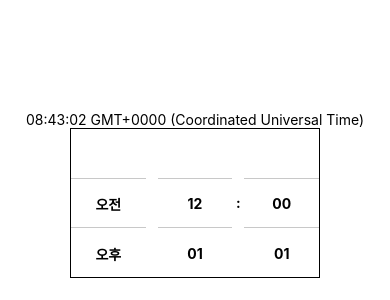
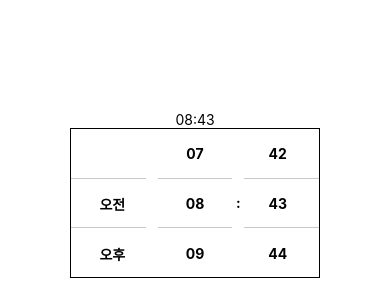
Before and after one commit to knsnyo/ReactNative-practice, a React Native app in the folder alarm/: screen / in a window 390 px wide. Shown: the part 228-528 px from the top of the page. Built offline with nearby package versions, Linux system fonts and the light colour scheme.

Commit message:
20220715 I don't understand

```diff
--- a/alarm/App.js
+++ b/alarm/App.js
@@ -10,8 +10,10 @@ export default () => {
 
   return (
     <View style={styles.view}>
-      <Text>{time.toTimeString()}</Text>
+      <Text>{time.toTimeString().slice(0, 5)}</Text>
       <TimePicker
+        value={time}
+        onChange={setTime}
         width={VIEW_WIDTH}
         buttonHeight={BUTTON_HEIGHT}
         visibleCount={3}
--- a/alarm/components/TimePicker/TimePicker.jsx
+++ b/alarm/components/TimePicker/TimePicker.jsx
@@ -1,30 +1,101 @@
 import React from "react";
-import { StyleSheet, Text, View, ScrollView, Animated, TouchableWithoutFeedback } from 'react-native';
+import {
+  StyleSheet,
+  Text,
+  View,
+  ScrollView,
+  Animated,
+} from "react-native";
 import { debounce } from "lodash";
-import { fillEmpty, getCenterPosition, getCenterPositionFromIndex } from "../../utils";
+import {
+  fillEmpty,
+  getCenterPositionFromIndex,
+  getIndexFromOffset,
+} from "../../utils";
 import { AMPM, BUTTON_HEIGHT, GAP, HOUR, MINUTE } from "../../values";
+import { Pressable } from "react-native";
 
-const TimePicker = ({ width, buttonHeight, visibleCount }) => {
+const isPM = date => date.getHours() >= 12;
+const ITEMS = [
+  {
+    key: "ampm",
+    items: AMPM,
+  },
+  {
+    key: "hour",
+    items: HOUR,
+  },
+  {
+    key: "min",
+    items: MINUTE,
+  },
+];
+
+const TimePicker = ({ value, onChange, width, buttonHeight, visibleCount }) => {
   if (0 === visibleCount % 2) throw new Error("visibleCount must be odd");
+  const dateString = value.toTimeString();
 
   // 배열 마다 ref 넣기
   const refs = React.useRef(
     // Array.from({ length: 3}) : 길이 3인 배열 얕은 복사
-    Array.from({ length: 3}).map(_ => React.createRef())
+    Array.from({ length: 3 }).map(_ => React.createRef())
+  );
+  const animatedValues = React.useRef(
+    Array.from({ length: 3 }).map(_ => new Animated.Value(0))
   );
 
-  // 스크롤 멈췄을 때
-  const getOnScrollStop = index => (offsetY, label) => {
-    const CENTER_POSITION = getCenterPosition(offsetY);
-    refs.current[index].current.scrollTo({ y: CENTER_POSITION})
-  };
+  const getScrollProps = (index, key, items) => {
+    const onScrollStop = debounce(
+      (offsetY) => {
+        const date = new Date(value.getTime());
+        const itemIndex = getIndexFromOffset(offsetY);
 
-  const getScrollProps = index => {
-    const onScrollStop = debounce(getOnScrollStop(index), 200, {
+        if ("ampm" === key) {
+          const currValueIsPM = isPM(date);
+          const nextValueIsPM = AMPM[itemIndex] === "오후";
+          if (currValueIsPM && !nextValueIsPM) {
+            date.setHours(date.getHours() - 12);
+          }
+          if (!currValueIsPM && nextValueIsPM) {
+            date.setHours(date.getHours() + 12);
+          }
+        }
+
+        if ("hour" === key) {
+          const hour = Number(HOUR[itemIndex]);
+
+          if (isPM(date)) {
+            const isNoon = hour === 12;
+            if (isNoon) {
+              date.setHours(12);
+            } else {
+              date.setHours(hour + 12);
+            }
+          } else {
+            const isMidnight = hour === 12;
+            if (isMidnight) {
+              date.setHours(0);
+            } else {
+              date.setHours(hour);
+            }
+          }
+        }
+        if ("min" === key) {
+          date.setMinutes(MINUTE[itemIndex]);
+        }
+        onChange(date);
+      },
+      200,
+      {
         leading: false,
         trailing: true,
-    });
+      }
+    );
+
     return {
+      key,
+      index,
+      items,
       showsVerticalScrollIndicator: false,
       contentContainerStyle: {
         left: 0,
@@ -32,116 +103,172 @@ const TimePicker = ({ width, buttonHeight, visibleCount }) => {
         position: "absolute",
       },
       ref: refs.current[index],
-      onScrollBeginDrag: _ => {
+      onScrollBeginDrag: (_) => {
         onScrollStop.cancel();
       },
-      onScrollEndDrag: e => {
+      onScrollEndDrag: (e) => {
         onScrollStop.cancel();
-        onScrollStop(e.nativeEvent.contentOffset.y, "onScrollEndDrag");
+        onScrollStop(e.nativeEvent.contentOffset.y);
       },
-      onMomentumScrollBegin: _ => {
+      onMomentumScrollBegin: (_) => {
         onScrollStop.cancel();
       },
-      onMomentumScrollEnd: e => {
+      onMomentumScrollEnd: (e) => {
         onScrollStop.cancel();
-        onScrollStop(e.nativeEvent.contentOffset.y, "onMomentumScrollEnd");
+        onScrollStop(e.nativeEvent.contentOffset.y);
       },
+      getOnPress: (item) => (_) => {
+        const targetIndex = items.indexOf(item);
+        if (-1 === targetIndex) return;
+
+        const CENTER_POSITION = getCenterPositionFromIndex(targetIndex);
+
+        onScrollStop(CENTER_POSITION);
+        onScrollStop.flush();
+      },
+      animatedValue: animatedValues.current[index],
+      scrollEventThrottle: 16,
     };
   };
 
-  // setter 없는 useState 아마도...
-  const [scrollProps] = React.useState(() => Array.from({ length: 3}).map((_, index) => getScrollProps(index)));
+  const scrollProps = React.useMemo(
+    (_) =>
+      ITEMS.map(({ key, items }, index) => getScrollProps(index, key, items)),
+    [dateString]
+  );
 
-  const getOnPress = (scrollViewIndex, buttonIndex) => _ => {
-    const targetIndex = buttonIndex -1;
+  React.useEffect(
+    (_) => {
+      const ampm = isPM(value) ? "오후" : "오전";
+      const hour = String(
+        isPM(value) ? value.getHours() - 12 : value.getHours()
+      ).padStart(2, "0");
+      const minute = String(value.getMinutes()).padStart(2, "0");
+
+      const matchIndex = [
+        AMPM.indexOf(ampm),
+        HOUR.indexOf(hour),
+        MINUTE.indexOf(minute),
+      ];
+
+      scrollProps.forEach((props, index) => {
+        props.ref.current.scrollTo({
+          y: getCenterPositionFromIndex(matchIndex[index]),
+        });
+      });
+    },
+    [dateString]
+  );
+
+  const getOnPress = (scrollViewIndex, buttonIndex) => (_) => {
+    const targetIndex = buttonIndex - 1;
     if (targetIndex < 0) return;
     const CENTER_POSITION = getCenterPositionFromIndex(targetIndex);
-    scrollProps[scrollViewIndex].ref.current.scrollTo({ y: CENTER_POSITION});
+    scrollProps[scrollViewIndex].ref.current.scrollTo({ y: CENTER_POSITION });
   };
 
   return (
-    <View style={[styles.container, {width, height: visibleCount * buttonHeight}]}>
-      <ScrollView {...scrollProps[0]}>
-        {fillEmpty(visibleCount, AMPM).map((item, index) => (
-          <Button label={item} onPress={getOnPress(0, index)} key={index}/>
-        ))}
+    <View
+      style={[styles.container, { width, height: visibleCount * buttonHeight }]}
+    >
+      {scrollProps.map((props, scrollViewIndex) => {
+        const renderItems = fillEmpty(visibleCount, props.items);
+        return (
+          <ScrollView
+            {...props}
+            onScroll={Animated.event(
+              [{ nativeEvent: { contentOffset: { y: props.animatedValue } } }],
+              { useNativeDriver: false }
+            )}
+          >
+            {renderItems.map((item, index) => {
+              const position = getCenterPositionFromIndex(
+                props.items.indexOf(item)
+              );
+
+              const opacity = props.animatedValue.interpolate({
+                inputRange: [
+                  position - BUTTON_HEIGHT,
+                  position - BUTTON_HEIGHT / 2,
+                  position,
+                  position + BUTTON_HEIGHT / 2,
+                  position + BUTTON_HEIGHT,
+                ],
+                outputRange: [0.2, 0.5, 1, 0.5, 0.2],
+                extrapolate: "clamp",
+              });
+
+              return (
+                <Button
+                  key={item}
+                  style={{ opacity }}
+                  label={item}
+                  onPress={props.getOnPress(item)}
+                />
+              );
+            })}
           </ScrollView>
-      <GapView/>
-      <ScrollView {...scrollProps[1]}>
-        {fillEmpty(visibleCount, HOUR).map((item, index) => (
-          <Button label={item} onPress={getOnPress(1, index)} key={index}/>
-        ))}
-      </ScrollView>
-      <GapView/>
-      <ScrollView {...scrollProps[2]}>
-        {fillEmpty(visibleCount, MINUTE).map((item, index) => (
-          <Button label={item} onPress={getOnPress(2, index)} key={index}/>
-        ))}
-      </ScrollView>
-      <OverlayView/>
+        );
+      })}
+      <OverlayView />
     </View>
   );
 };
 
-
+const AnimatedPressable = Animated.createAnimatedComponent(Pressable);
 
 const Button = ({ label, onPress }) => {
   return (
-    <TouchableWithoutFeedback onPress={onPress}>
+    <AnimatedPressable onPress={onPress}>
       <View style={styles.button}>
         <Text style={styles.buttonLabel}>{label}</Text>
       </View>
-    </TouchableWithoutFeedback>
-  )
+    </AnimatedPressable>
+  );
 };
 
-const GapView = ({children}) => {
-  return (
-    <View style={styles.gap}>
-      {children}
-    </View>
-  )
+const GapView = ({ children }) => {
+  return <View style={styles.gap}>{children}</View>;
 };
 
-const OverlayView = _ => {
+const OverlayView = (_) => {
   return (
     <View
       pointerEvents="none"
-      style={[StyleSheet.absoluteFill, styles.overlay]}>
+      style={[StyleSheet.absoluteFill, styles.overlay]}
+    >
       <View style={styles.overlayVisibleView}>
-          <View style={styles.overlayVisibleViewInner}/>
-          <GapView/>
-          <View style={styles.overlayVisibleViewInner}/>
+        <View style={styles.overlayVisibleViewInner} />
+        <GapView />
+        <View style={styles.overlayVisibleViewInner} />
         <GapView>
           <Text style={styles.buttonLabel}>:</Text>
         </GapView>
-          <View style={styles.overlayVisibleViewInner}/>
+        <View style={styles.overlayVisibleViewInner} />
       </View>
     </View>
   );
 };
 
-
-
 const styles = StyleSheet.create({
   container: {
     borderWidth: 1,
-    alignSelf: 'center',
-    flexDirection: 'row',
+    alignSelf: "center",
+    flexDirection: "row",
   },
   button: {
     //borderBottomWidth:1,
     //borderColor:'red',
     height: BUTTON_HEIGHT,
-    alignItems: 'center',
-    justifyContent: 'center',
+    alignItems: "center",
+    justifyContent: "center",
   },
   buttonLabel: {
-    fontWeight: 'bold',
+    fontWeight: "bold",
   },
   overlay: {
-    alignItems: 'center',
-    justifyContent: 'center',
+    alignItems: "center",
+    justifyContent: "center",
   },
   gap: {
     alignItems: "center",
@@ -149,19 +276,19 @@ const styles = StyleSheet.create({
     width: GAP,
   },
   overlay: {
-    alignItems: 'center',
-    justifyContent: 'center',
+    alignItems: "center",
+    justifyContent: "center",
   },
   overlayVisibleView: {
-    width: '100%',
+    width: "100%",
     height: BUTTON_HEIGHT,
-    flexDirection: 'row',
+    flexDirection: "row",
   },
   overlayVisibleViewInner: {
     flex: 1,
     borderTopWidth: 1,
     borderBottomWidth: 1,
-    borderColor: '#c8c8c8',
+    borderColor: "#c8c8c8",
   },
 });
 
--- a/alarm/utils.js
+++ b/alarm/utils.js
@@ -3,12 +3,13 @@ import { BUTTON_HEIGHT } from "./values";
 // 제일 가까운 item 값 찾아주기
 export const getCenterPosition = offsetY => btnIndex = Math.round(offsetY / BUTTON_HEIGHT) * BUTTON_HEIGHT;
 export const getCenterPositionFromIndex = index => index * BUTTON_HEIGHT;
+export const getIndexFromOffset = offsetY => Math.round(offsetY / BUTTON_HEIGHT);
 
 // 빈칸 만들어 주는 함수
-export const fillEmpty = (visibleCount, values) => {
+export const fillEmpty = (visibleCount, [...values]) => {
   const fillCount = (visibleCount - 1) / 2;
   for (let i = 0; i < fillCount; i++) {
-    values.unshift("");
+    values.unshift(" ");
     values.push("");
   }
   return values;
```
Lines whose indentation alone changed are shown as unchanged.
